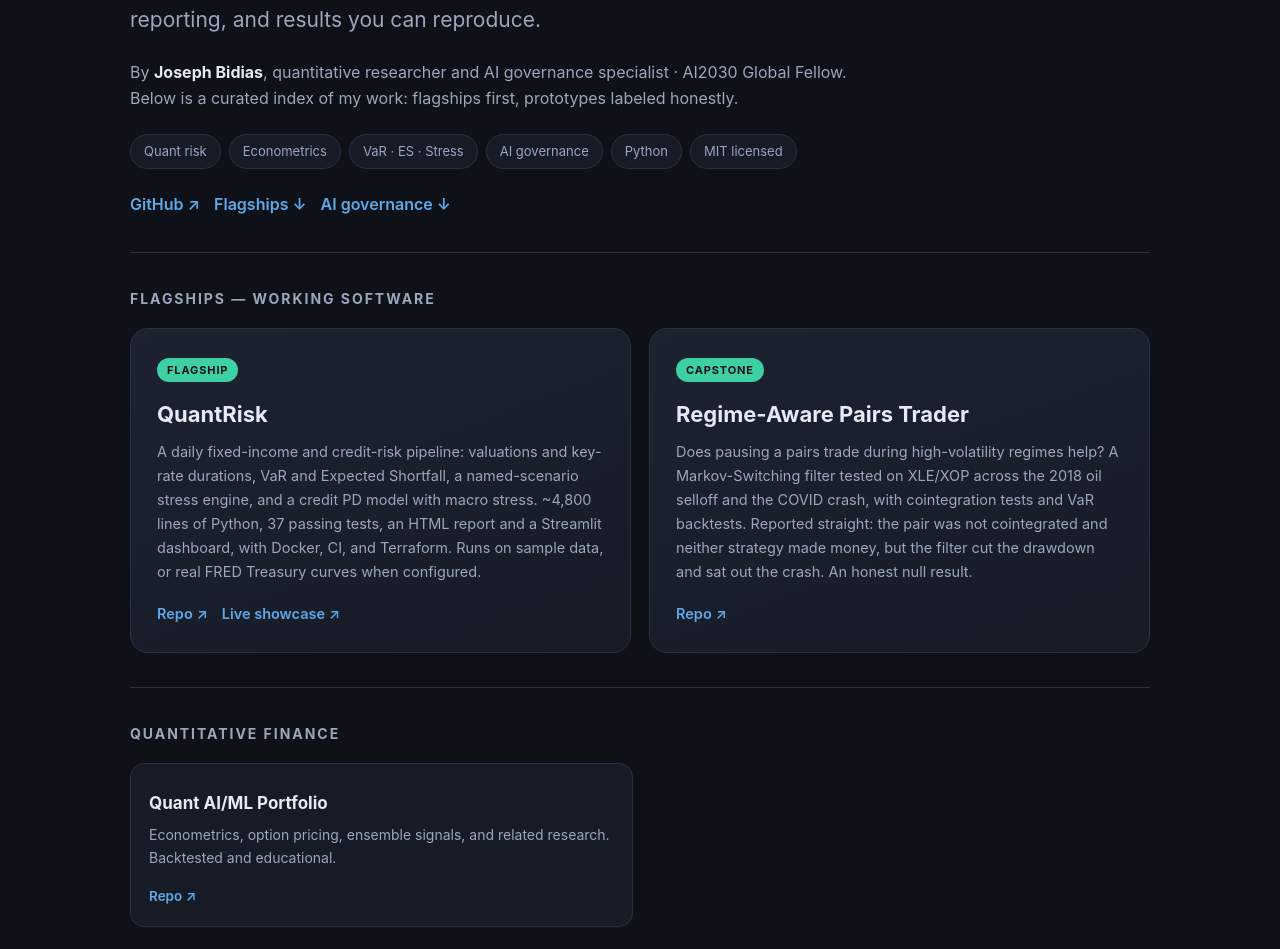
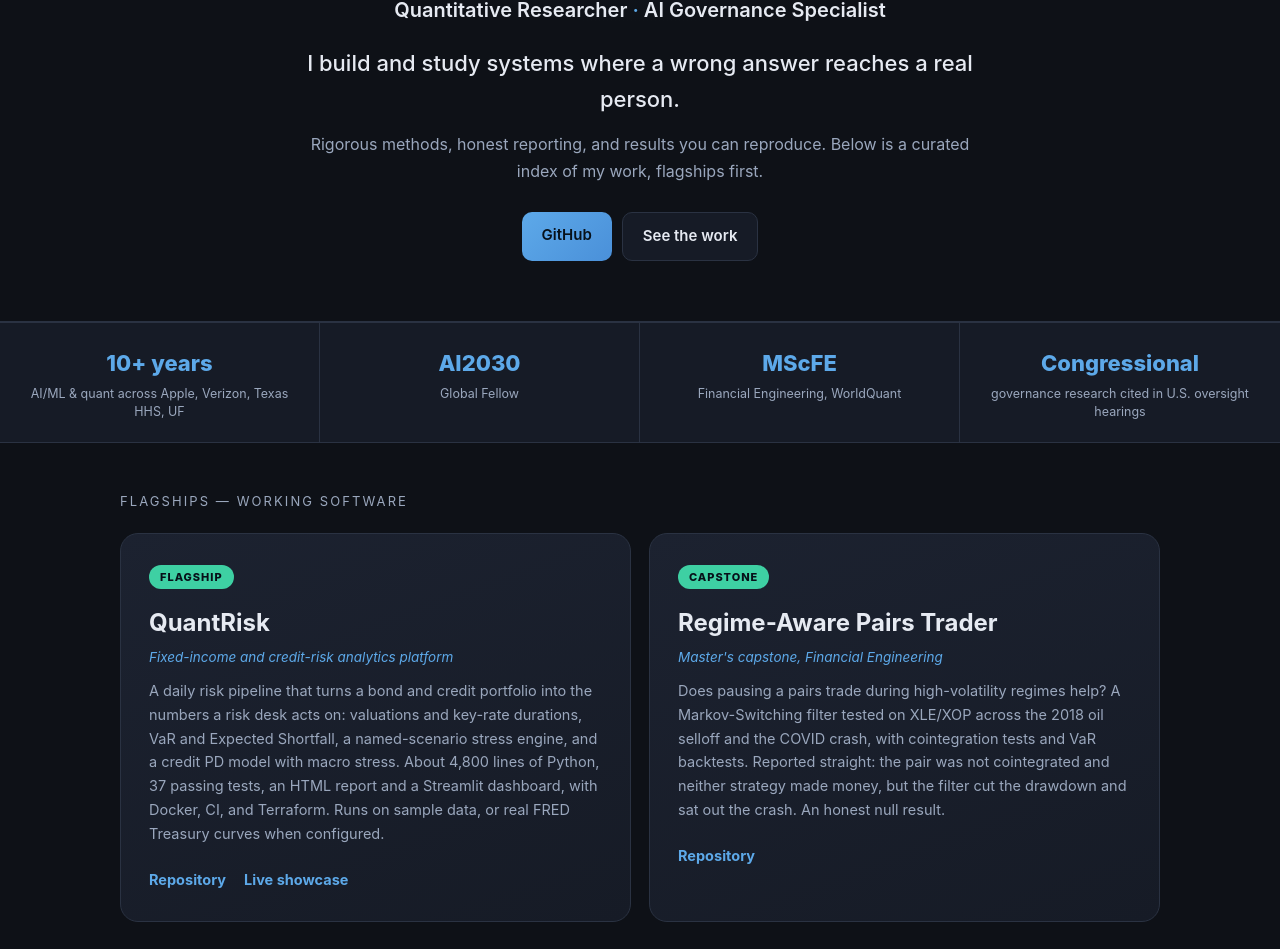
Before and after one commit to eaglepython/The-7th-Sense-Lab, a plain HTML site: page index.html in a window 1280 px wide. Shown: the part 208-1157 px from the top of the page. Drawn offline with Linux system fonts and the light colour scheme.

Commit message:
Make the hub author-forward and remove emoji
Lead with Joseph Bidias as the author: large name, roles, a personal
statement, and a credentials strip, then the work. Removed all emoji and
decorative glyphs for a cleaner, more professional look. Same honest
labeling of flagships and prototypes.

```diff
--- a/index.html
+++ b/index.html
@@ -3,8 +3,8 @@
 <head>
 <meta charset="utf-8" />
 <meta name="viewport" content="width=device-width, initial-scale=1" />
-<title>The 7th Sense Lab — Joseph Bidias</title>
-<meta name="description" content="Quantitative research and AI governance by Joseph Bidias. QuantRisk, a regime-aware pairs trader, and AI governance prototypes." />
+<title>Joseph Bidias — Quantitative Research &amp; AI Governance</title>
+<meta name="description" content="Joseph Bidias: quantitative researcher and AI governance specialist. QuantRisk, a regime-aware pairs trader, and AI governance prototypes." />
 <style>
   :root{
     --bg:#0E1117;--panel:#161B26;--panel2:#1C2230;--line:#2A3242;
@@ -12,124 +12,156 @@
   }
   *{box-sizing:border-box}
   html{scroll-behavior:smooth}
-  body{margin:0;background:radial-gradient(1200px 620px at 72% -12%,#1a2436 0%,var(--bg) 55%);
-    color:var(--text);font:16px/1.65 -apple-system,BlinkMacSystemFont,"Segoe UI",Roboto,Helvetica,Arial,sans-serif}
-  .wrap{max-width:1060px;margin:0 auto;padding:0 20px}
-  header{padding:70px 0 34px}
-  .eyebrow{color:var(--accent);font-weight:600;letter-spacing:.16em;text-transform:uppercase;font-size:12px}
-  h1{font-size:50px;line-height:1.06;margin:.26em 0 .18em;letter-spacing:-.02em}
-  .tag{font-size:21px;color:var(--muted);max-width:760px}
-  .who{margin:16px 0 0;color:var(--muted);max-width:760px}
-  .who b{color:var(--text)}
-  .badges{display:flex;flex-wrap:wrap;gap:8px;margin:22px 0 0}
-  .badge{background:var(--panel);border:1px solid var(--line);border-radius:999px;padding:6px 13px;font-size:13px;color:var(--muted)}
-  .links{display:flex;gap:14px;margin:22px 0 0;flex-wrap:wrap}
-  .links a{color:var(--accent);text-decoration:none;font-weight:600}
-  section{padding:34px 0;border-top:1px solid var(--line)}
-  h2{font-size:14px;letter-spacing:.14em;text-transform:uppercase;color:var(--muted);margin:0 0 18px}
+  body{margin:0;background:var(--bg);color:var(--text);
+    font:16px/1.65 -apple-system,BlinkMacSystemFont,"Segoe UI",Roboto,Helvetica,Arial,sans-serif}
+  .wrap{max-width:1080px;margin:0 auto;padding:0 20px}
+  a{color:var(--accent);text-decoration:none}
+
+  /* HERO */
+  .hero{position:relative;overflow:hidden;border-bottom:1px solid var(--line);
+    background:radial-gradient(1100px 560px at 50% -20%,#1d2a40 0%,var(--bg) 60%)}
+  .hero .wrap{padding:84px 20px 60px;text-align:center}
+  .kicker{color:var(--accent);font-weight:700;letter-spacing:.2em;text-transform:uppercase;font-size:12px}
+  .name{font-size:72px;line-height:1;margin:16px 0 10px;letter-spacing:-.03em;font-weight:800}
+  .role{font-size:20px;color:var(--text);font-weight:600;margin:0 0 18px}
+  .role span{color:var(--accent)}
+  .statement{font-size:22px;color:var(--text);max-width:720px;margin:0 auto;font-weight:500}
+  .subtle{font-size:16px;color:var(--muted);max-width:680px;margin:14px auto 0}
+  .hlinks{display:flex;gap:10px;justify-content:center;flex-wrap:wrap;margin:28px 0 0}
+  .hlinks a{padding:11px 20px;border-radius:10px;font-weight:600;font-size:15px}
+  .solid{background:linear-gradient(135deg,var(--accent),#4A90D9);color:#071019}
+  .outline{border:1px solid var(--line);background:var(--panel);color:var(--text)}
+  .outline:hover{border-color:var(--accent)}
+
+  /* CREDENTIALS STRIP */
+  .creds{display:grid;grid-template-columns:repeat(4,1fr);gap:0;border-top:1px solid var(--line);
+    border-bottom:1px solid var(--line);background:var(--panel)}
+  .cred{padding:22px 18px;text-align:center;border-right:1px solid var(--line)}
+  .cred:last-child{border-right:none}
+  .cred .n{font-size:22px;font-weight:800;color:var(--accent)}
+  .cred .l{font-size:12.5px;color:var(--muted);margin-top:4px;line-height:1.4}
+
+  section{padding:48px 0;border-top:1px solid var(--line)}
+  section:first-of-type{border-top:none}
+  .h{font-size:13px;letter-spacing:.16em;text-transform:uppercase;color:var(--muted);margin:0 0 20px}
+  .lead{max-width:760px;color:var(--muted);margin:-8px 0 26px}
+
   .flag{display:grid;grid-template-columns:1fr 1fr;gap:18px}
-  .big{background:linear-gradient(160deg,var(--panel2),var(--panel));border:1px solid var(--line);border-radius:18px;padding:26px;position:relative}
-  .big .pill{display:inline-block;font-size:11px;letter-spacing:.08em;text-transform:uppercase;color:#071019;background:var(--accent2);border-radius:999px;padding:3px 10px;font-weight:700}
-  .big h3{font-size:22px;margin:14px 0 8px}
-  .big p{color:var(--muted);font-size:14.5px;margin:0 0 18px}
-  .big .go{display:flex;gap:14px;flex-wrap:wrap}
-  .big .go a{color:var(--accent);text-decoration:none;font-weight:600;font-size:14.5px}
+  .big{background:linear-gradient(160deg,var(--panel2),var(--panel));border:1px solid var(--line);
+    border-radius:18px;padding:28px}
+  .pill{display:inline-block;font-size:11px;letter-spacing:.09em;text-transform:uppercase;color:#071019;
+    background:var(--accent2);border-radius:999px;padding:3px 11px;font-weight:800}
+  .big h3{font-size:24px;margin:14px 0 4px}
+  .big .it{color:var(--accent);font-size:13.5px;font-style:italic;margin:0 0 10px}
+  .big p{color:var(--muted);font-size:14.5px;margin:0 0 20px}
+  .go a{font-weight:700;font-size:14.5px;margin-right:18px}
+
   .grid{display:grid;grid-template-columns:repeat(2,1fr);gap:14px}
-  .card{background:var(--panel);border:1px solid var(--line);border-radius:14px;padding:18px}
-  .card .proto{font-size:11px;letter-spacing:.07em;text-transform:uppercase;color:var(--amber)}
-  .card h3{margin:7px 0 6px;font-size:17px}
-  .card p{margin:0 0 13px;color:var(--muted);font-size:14px}
-  .card .go a{color:var(--accent);text-decoration:none;font-weight:600;font-size:13.5px;margin-right:14px}
-  footer{padding:34px 0 60px;color:var(--muted);font-size:13.5px;border-top:1px solid var(--line)}
-  footer a{color:var(--accent);text-decoration:none}
-  @media(max-width:820px){.flag,.grid{grid-template-columns:1fr}h1{font-size:36px}}
+  .card{background:var(--panel);border:1px solid var(--line);border-radius:14px;padding:20px}
+  .proto{font-size:11px;letter-spacing:.08em;text-transform:uppercase;color:var(--amber);font-weight:700}
+  .card h3{margin:8px 0 6px;font-size:17px}
+  .card p{margin:0 0 14px;color:var(--muted);font-size:14px}
+  .card .go a{font-size:13.5px;margin-right:16px}
+
+  footer{padding:40px 0 64px;color:var(--muted);font-size:13.5px;border-top:1px solid var(--line);text-align:center}
+  footer .big-name{font-size:20px;font-weight:800;color:var(--text);letter-spacing:-.01em}
+
+  @media(max-width:860px){
+    .name{font-size:48px}.flag,.grid{grid-template-columns:1fr}
+    .creds{grid-template-columns:repeat(2,1fr)}
+    .cred:nth-child(2){border-right:none}.cred:nth-child(1),.cred:nth-child(2){border-bottom:1px solid var(--line)}
+  }
 </style>
 </head>
 <body>
+
+  <div class="hero">
+    <div class="wrap">
+      <div class="kicker">The 7th Sense Lab</div>
+      <div class="name">Joseph Bidias</div>
+      <p class="role">Quantitative Researcher <span>·</span> AI Governance Specialist</p>
+      <p class="statement">I build and study systems where a wrong answer reaches a real person.</p>
+      <p class="subtle">Rigorous methods, honest reporting, and results you can reproduce. Below is a curated index of my work, flagships first.</p>
+      <div class="hlinks">
+        <a class="solid" href="https://github.com/eaglepython">GitHub</a>
+        <a class="outline" href="#flagships">See the work</a>
+      </div>
+    </div>
+  </div>
+
+  <div class="creds">
+    <div class="cred"><div class="n">10+ years</div><div class="l">AI/ML &amp; quant across Apple, Verizon, Texas HHS, UF</div></div>
+    <div class="cred"><div class="n">AI2030</div><div class="l">Global Fellow</div></div>
+    <div class="cred"><div class="n">MScFE</div><div class="l">Financial Engineering, WorldQuant</div></div>
+    <div class="cred"><div class="n">Congressional</div><div class="l">governance research cited in U.S. oversight hearings</div></div>
+  </div>
+
   <div class="wrap">
 
-  <header>
-    <div class="eyebrow">The 7th Sense Lab</div>
-    <h1>Risk you can check.</h1>
-    <p class="tag">Quantitative research and AI governance — rigorous methods, honest reporting, and results you can reproduce.</p>
-    <p class="who">By <b>Joseph Bidias</b>, quantitative researcher and AI governance specialist · AI2030 Global Fellow. Below is a curated index of my work: flagships first, prototypes labeled honestly.</p>
-    <div class="badges">
-      <span class="badge">Quant risk</span><span class="badge">Econometrics</span>
-      <span class="badge">VaR · ES · Stress</span><span class="badge">AI governance</span>
-      <span class="badge">Python</span><span class="badge">MIT licensed</span>
-    </div>
-    <div class="links">
-      <a href="https://github.com/eaglepython">GitHub ↗</a>
-      <a href="#flagships">Flagships ↓</a>
-      <a href="#governance">AI governance ↓</a>
-    </div>
-  </header>
-
     <section id="flagships">
-    <h2>Flagships — working software</h2>
+      <div class="h">Flagships — working software</div>
       <div class="flag">
         <div class="big">
           <span class="pill">Flagship</span>
           <h3>QuantRisk</h3>
-        <p>A daily fixed-income and credit-risk pipeline: valuations and key-rate durations, VaR and Expected Shortfall, a named-scenario stress engine, and a credit PD model with macro stress. ~4,800 lines of Python, 37 passing tests, an HTML report and a Streamlit dashboard, with Docker, CI, and Terraform. Runs on sample data, or real FRED Treasury curves when configured.</p>
-        <div class="go">
-          <a href="https://github.com/eaglepython/quantrisk">Repo ↗</a>
-          <a href="https://quantrisk1.netlify.app/">Live showcase ↗</a>
-        </div>
+          <p class="it">Fixed-income and credit-risk analytics platform</p>
+          <p>A daily risk pipeline that turns a bond and credit portfolio into the numbers a risk desk acts on: valuations and key-rate durations, VaR and Expected Shortfall, a named-scenario stress engine, and a credit PD model with macro stress. About 4,800 lines of Python, 37 passing tests, an HTML report and a Streamlit dashboard, with Docker, CI, and Terraform. Runs on sample data, or real FRED Treasury curves when configured.</p>
+          <div class="go"><a href="https://github.com/eaglepython/quantrisk">Repository</a><a href="https://quantrisk1.netlify.app/">Live showcase</a></div>
         </div>
         <div class="big">
           <span class="pill">Capstone</span>
           <h3>Regime-Aware Pairs Trader</h3>
+          <p class="it">Master's capstone, Financial Engineering</p>
           <p>Does pausing a pairs trade during high-volatility regimes help? A Markov-Switching filter tested on XLE/XOP across the 2018 oil selloff and the COVID crash, with cointegration tests and VaR backtests. Reported straight: the pair was not cointegrated and neither strategy made money, but the filter cut the drawdown and sat out the crash. An honest null result.</p>
-        <div class="go">
-          <a href="https://github.com/eaglepython/Regime-aware-pairs-trader">Repo ↗</a>
-        </div>
+          <div class="go"><a href="https://github.com/eaglepython/Regime-aware-pairs-trader">Repository</a></div>
         </div>
       </div>
     </section>
 
     <section>
-    <h2>Quantitative finance</h2>
+      <div class="h">Quantitative finance</div>
       <div class="grid">
         <div class="card">
           <h3>Quant AI/ML Portfolio</h3>
           <p>Econometrics, option pricing, ensemble signals, and related research. Backtested and educational.</p>
-        <div class="go"><a href="https://github.com/eaglepython/quant_ai_ml_portfolio">Repo ↗</a></div>
+          <div class="go"><a href="https://github.com/eaglepython/quant_ai_ml_portfolio">Repository</a></div>
         </div>
       </div>
     </section>
 
     <section id="governance">
-    <h2>AI governance & policy — prototypes on sample data</h2>
+      <div class="h">AI governance and policy — prototypes on sample data</div>
+      <p class="lead">Browser prototypes that explore practical problems in AI oversight. None is deployed in an agency or company, and they are labeled that way on purpose.</p>
       <div class="grid">
         <div class="card">
           <span class="proto">Prototype</span>
           <h3>Healthcare LLM Governance Toolkit</h3>
           <p>A weighted risk questionnaire for healthcare AI and a mock oversight dashboard.</p>
-        <div class="go"><a href="https://github.com/eaglepython/healthcare-llm-governance-toolkit">Repo ↗</a><a href="https://eaglepython.github.io/healthcare-llm-governance-toolkit">Demo ↗</a></div>
+          <div class="go"><a href="https://github.com/eaglepython/healthcare-llm-governance-toolkit">Repository</a><a href="https://eaglepython.github.io/healthcare-llm-governance-toolkit">Demo</a></div>
         </div>
         <div class="card">
           <span class="proto">Prototype</span>
           <h3>Multi-LLM Orchestration Platform</h3>
           <p>Routing requests across providers to reduce single-vendor dependence.</p>
-        <div class="go"><a href="https://github.com/eaglepython/multi-llm-orchestration-platform">Repo ↗</a><a href="https://eaglepython.github.io/multi-llm-orchestration-platform/">Demo ↗</a></div>
+          <div class="go"><a href="https://github.com/eaglepython/multi-llm-orchestration-platform">Repository</a><a href="https://eaglepython.github.io/multi-llm-orchestration-platform/">Demo</a></div>
         </div>
         <div class="card">
           <span class="proto">Prototype</span>
           <h3>AI Ethics Monitoring Dashboard</h3>
           <p>Which bias and fairness measures an oversight team needs on one screen.</p>
-        <div class="go"><a href="https://github.com/eaglepython/ai-ethics-monitoring-dashboard">Repo ↗</a><a href="https://eaglepython.github.io/ai-ethics-monitoring-dashboard">Demo ↗</a></div>
+          <div class="go"><a href="https://github.com/eaglepython/ai-ethics-monitoring-dashboard">Repository</a><a href="https://eaglepython.github.io/ai-ethics-monitoring-dashboard">Demo</a></div>
         </div>
         <div class="card">
           <span class="proto">Prototype</span>
           <h3>Policy Analysis Dashboard</h3>
           <p>Market concentration (HHI) and cost analysis from an uploaded CSV.</p>
-        <div class="go"><a href="https://github.com/eaglepython/policy-analysis-dashboard">Repo ↗</a></div>
+          <div class="go"><a href="https://github.com/eaglepython/policy-analysis-dashboard">Repository</a></div>
         </div>
       </div>
     </section>
 
     <footer>
+      <div class="big-name">Joseph Bidias</div>
       <p>I build and study systems where a wrong answer reaches a real person. The hard question is rarely the model; it is who checks it, what gets measured, and what happens when a check fails.</p>
       <p><a href="https://github.com/eaglepython">github.com/eaglepython</a> · Released under the MIT License. Prototypes run on sample or simulated data; nothing here is investment advice.</p>
     </footer>
```
Also changed, not shown: 1 other file. Lines whose indentation alone changed are shown as unchanged.
